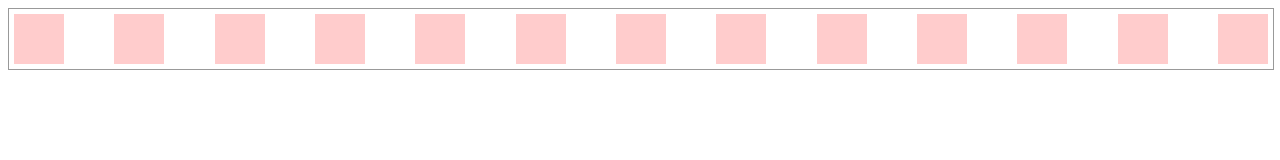
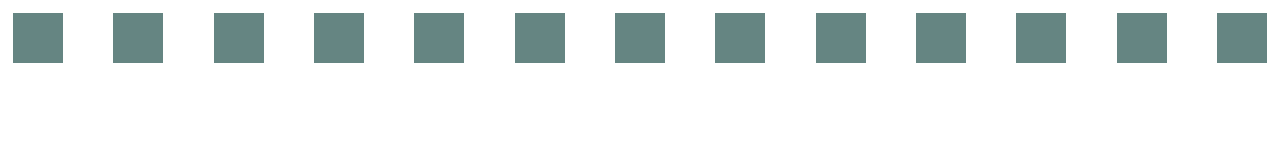
Before and after one commit to Franslee/Justify, a plain HTML site: page demo/demo.html in a window 1280 px wide. Drawn offline with Linux system fonts and the light colour scheme.

Commit message:
modified demo

```diff
--- a/demo/demo.html
+++ b/demo/demo.html
@@ -9,17 +9,15 @@
 	<link rel="stylesheet" href="../dist/justify.css">
 	<!--页面样式-->
 	<style>
-		.box{width:100%; border:1px solid #999;}
 		.justify-list li {
 		    width: 50px;
 		    height: 50px;
 		    margin: 5px;
-		    background: #FCC;
+		    background: #658582;
 		}
 	</style>
 <body>
 	<!--DOM结构-->
-	<div class="box">
 	<ul class="justify-list" id="test">
 		<li></li>
 		<li></li>
@@ -35,7 +33,6 @@
 		<li></li>
 		<li></li>
 	</ul>
-	</div>
 
 	<!--引入justify.js脚本-->
 	<script src="../dist/justify.js"></script>
--- a/dist/justify.js
+++ b/dist/justify.js
@@ -28,8 +28,7 @@
             this.numLastLine = 0;
 
         this.opt = {
-            removeBtmGap: true
-
+            removeBtmGap: false
         };
 
         this.init(dom, options);
```
Also changed, not shown: dist/Justify.min.js (+3 -3 lines), demo.png (added). Lines whose indentation alone changed are shown as unchanged.
